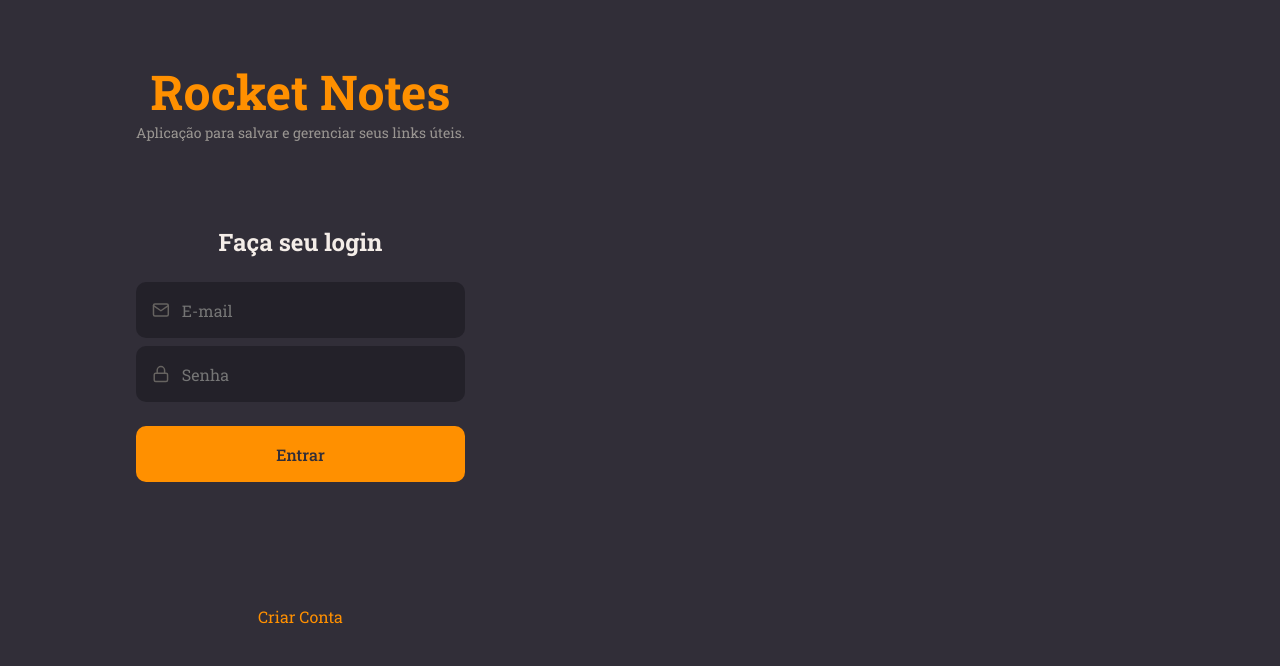
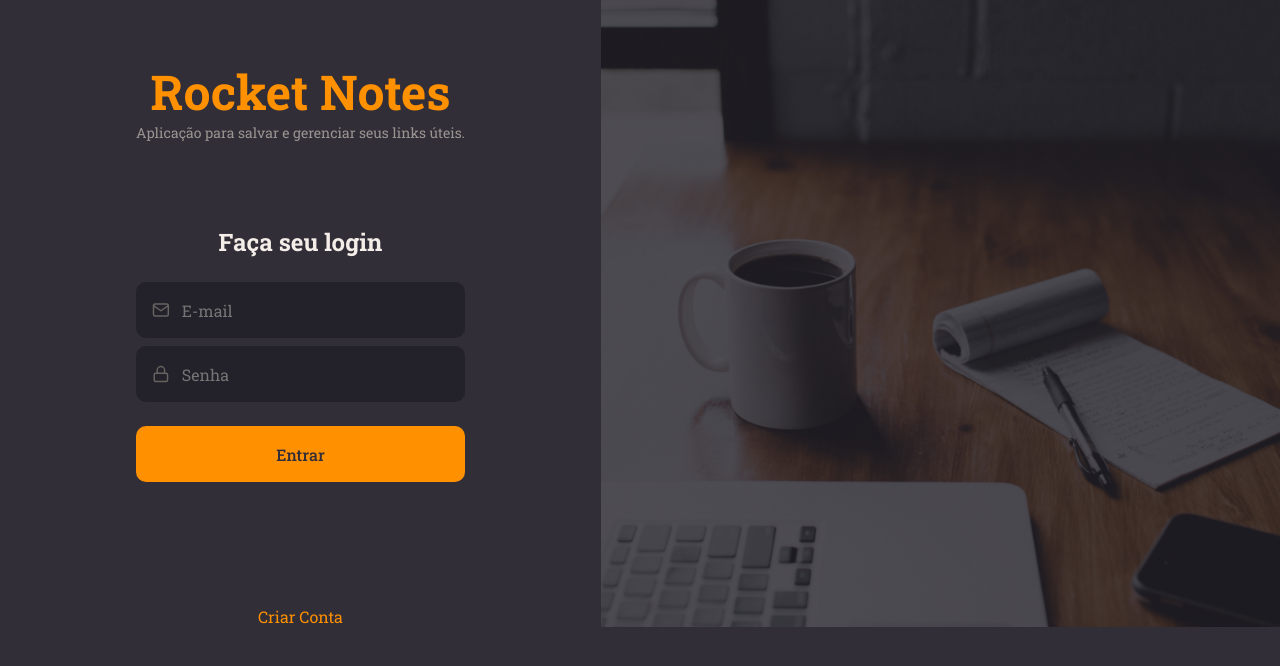
Before and after one commit to HenricoAngolera/rocketnotes, a React (Vite) app: page / in a window 1280 px wide. Shown: the top 666 px of the page. Built offline with nearby package versions, Linux system fonts and the light colour scheme.

Commit message:
using images (bug)

```diff
--- a/src/pages/SignIn/index.jsx
+++ b/src/pages/SignIn/index.jsx
@@ -3,7 +3,7 @@
 import { Input } from "../../components/Input";
 import { Button } from "../../components/Button";
 
-import { Container, Form } from "./styles";
+import { Container, Form, Background } from "./styles";
 
 export function SignIn(){
   return (
@@ -30,6 +30,7 @@
           Criar Conta
         </a>
       </Form>
+      <Background />
     </Container>
   );
 }
--- a/src/pages/SignIn/styles.js
+++ b/src/pages/SignIn/styles.js
@@ -1,4 +1,5 @@
 import styled from "styled-components";
+import backgroundImg from '../../assets/background.png';
 
 export const Container = styled.div`
   height: 100%;
@@ -40,3 +41,9 @@
     color: ${({ theme }) => theme.COLORS.ORANGE};
   }
 `;
+
+export const Background = styled.div`
+  flex: 1;
+  background: url(${backgroundImg}) no-repeat center center;
+  background-size: cover;
+`;
```
Also changed, not shown: src/assets/background.png (added).
